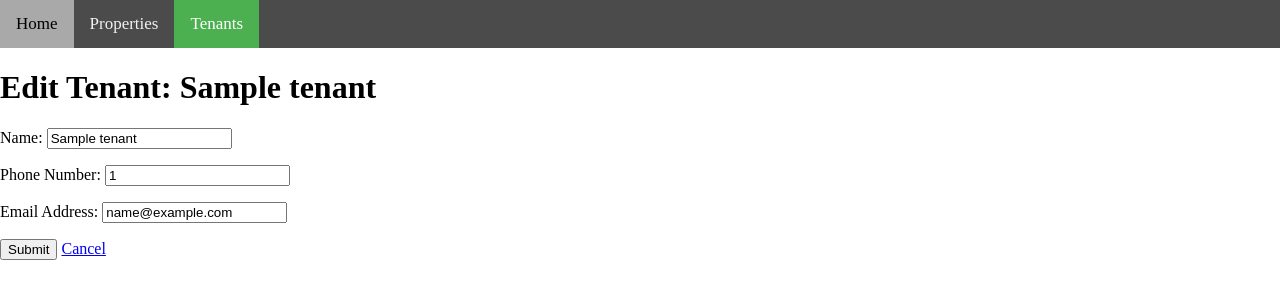
After one commit to jsmth8483/rental-management, a Flask app: page /tenant/1/edit in a window 1280 px wide. The commit adds this page. Shown: the top 300 px of the page. Run offline with Flask 2, Linux system fonts and the light colour scheme; tables that the repository leaves empty hold one stand-in row (values such as "Sample post").

Commit message:
Added editTenant functionality

```diff
--- a/rental_management.py
+++ b/rental_management.py
@@ -91,6 +91,21 @@ def newTenant(property_id):
     return render_template('newTenant.html', property=property)
 
 
+@app.route('/tenant/<int:tenant_id>/edit', methods=['GET', 'POST'])
+def editTenant(tenant_id):
+    DBSession = sessionmaker(bind=engine)
+    session = DBSession()
+    tenant = session.query(Tenant).filter_by(id=tenant_id).one()
+    if request.method == 'POST':
+        tenant.name = request.form['name']
+        tenant.phone = request.form['phone']
+        tenant.email = request.form['email']
+        session.add(tenant)
+        session.commit()
+        return redirect(url_for('propertyDetails', property_id=tenant.property.id))
+    return render_template('editTenant.html', tenant=tenant)
+
+
 if __name__ == '__main__':
     app.debug = True
     app.run(host='0.0.0.0', port=5000)
--- /dev/null
+++ b/templates/editTenant.html
@@ -0,0 +1,55 @@
+<!DOCTYPE html>
+<html>
+	<head>
+		<link rel="stylesheet" type=text/css href="{{url_for('static',
+		filename='styles.css')}}">
+		<title>Edit Tenant: {{tenant.name}}</title>
+	</head>
+	<body>
+		<div class="topnav">
+			<a href="{{url_for('home')}}">Home</a>
+			<a href="{{url_for('showProperties')}}">Properties</a>
+			<a class="active" href="{{url_for('showTenants')}}">Tenants</a>
+		</div>
+		<h1>Edit Tenant: {{tenant.name}}</h1>
+
+		<form action="{{url_for('editTenant', tenant_id=tenant.id)}}" method="POST">
+			<p>
+				Name:
+				<input
+					type="text"
+					name="name"
+					placeholder="Name"
+					value="{{tenant.name}}"
+					required
+				/>
+			</p>
+			<p>
+				Phone Number:
+				<input
+					type="text"
+					name="phone"
+					placeholder="Phone Number"
+					value="{{tenant.phone}}"
+					required
+				/>
+			</p>
+			<p>
+				Email Address:
+				<input
+					type="text"
+					name="email"
+					placeholder="Email"
+					value="{{tenant.email}}"
+					required
+				/>
+			</p>
+			<p>
+				<input type="submit" value="Submit" />
+				<a href="{{url_for('propertyDetails', property_id=tenant.property.id)}}"
+					>Cancel</a
+				>
+			</p>
+		</form>
+	</body>
+</html>
```
Also changed, not shown: templates/property.html (+6 -1 lines).
